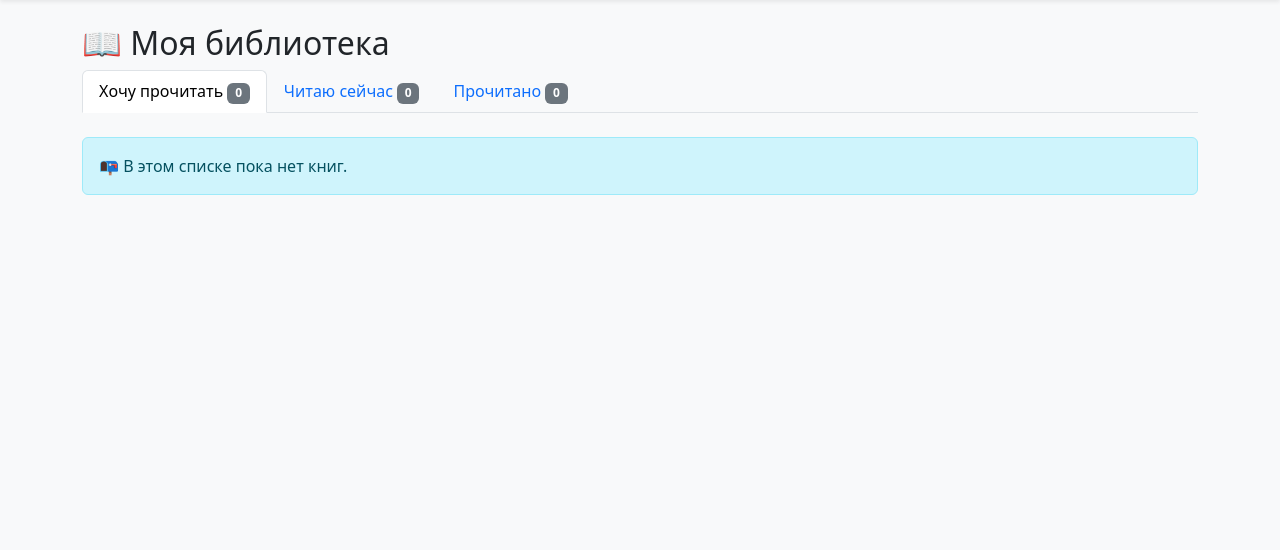
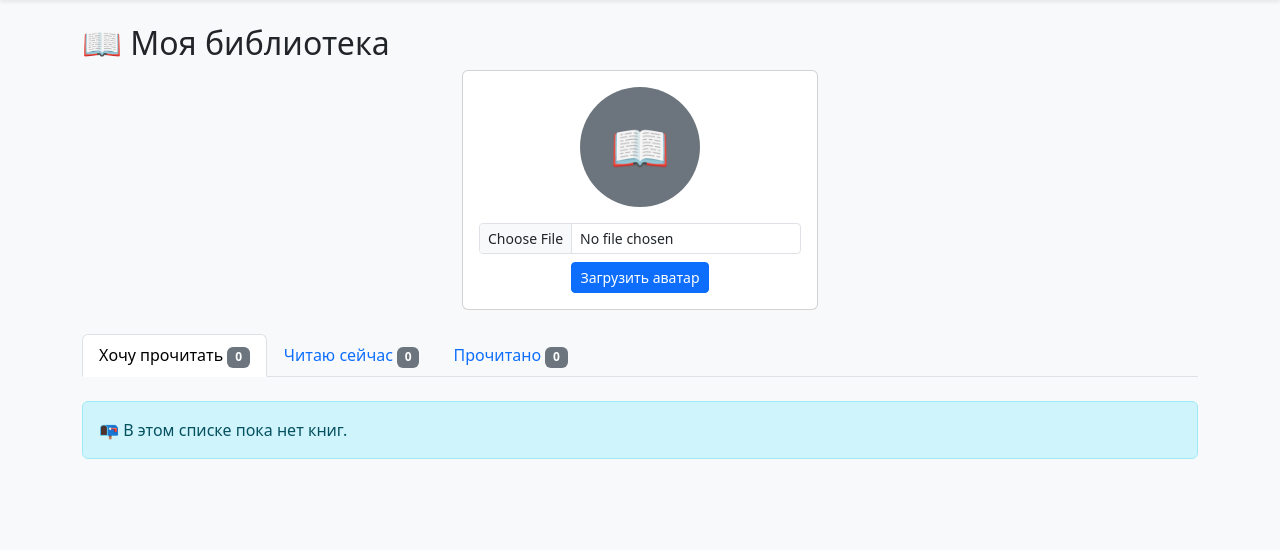
Before and after one commit to linacccccccfnk-svg/bookclub, a Flask app: template templates/profile.html in a window 1280 px wide. Shown: the part 68-618 px from the top of the page. Run offline with Flask 3, Linux system fonts and the light colour scheme; the template is opened without the code that fills it, so the values that code supplies are empty.

Commit message:
Update profile.html

```diff
--- a/templates/profile.html
+++ b/templates/profile.html
@@ -2,7 +2,33 @@
 
 {% block content %}
 <h2>📖 Моя библиотека</h2>
+<!-- Блок с аватаркой -->
+<div class="row mb-4">
+    <div class="col-md-4 mx-auto">
+        <div class="card text-center">
+            <div class="card-body">
+                {% if user.avatar and user.avatar != 'default.jpg' %}
+                    <img src="{{ url_for('static', filename='uploads/' + user.avatar) }}"
+                         class="rounded-circle mb-3" width="120" height="120" style="object-fit: cover;">
+                {% else %}
+                    <div class="rounded-circle bg-secondary text-white mx-auto mb-3 d-flex align-items-center justify-content-center"
+                         style="width: 120px; height: 120px;">
+                        <span style="font-size: 48px;">📖</span>
+                    </div>
+                {% endif %}
+                <h4>{{ user.username }}</h4>
+                <p class="text-muted">{{ user.email }}</p>
 
+                <form method="POST" action="{{ url_for('upload_avatar') }}" enctype="multipart/form-data">
+                    <div class="mb-2">
+                        <input type="file" name="avatar" class="form-control form-control-sm" accept="image/*" required>
+                    </div>
+                    <button type="submit" class="btn btn-primary btn-sm">Загрузить аватар</button>
+                </form>
+            </div>
+        </div>
+    </div>
+</div>
 <ul class="nav nav-tabs" id="libraryTabs">
     <li class="nav-item">
         <button class="nav-link active" data-bs-toggle="tab" data-bs-target="#want">
```
